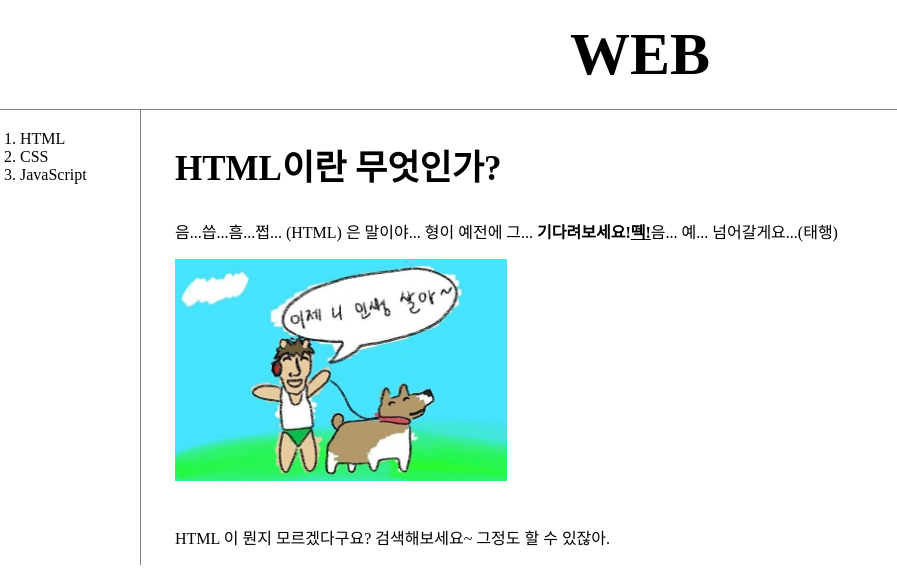
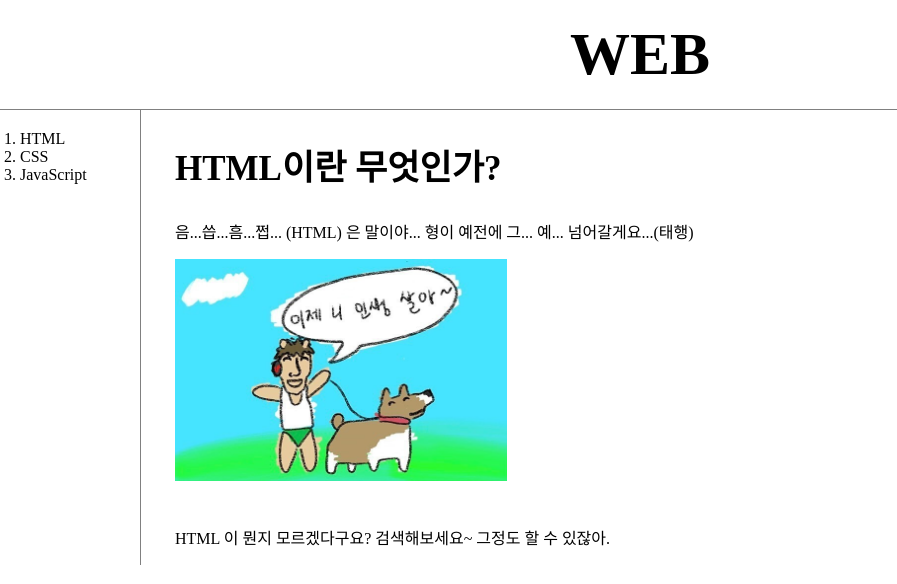
Before and after one commit to NamkKungGeon/my-first-web-site, a plain HTML site: page 1.html in a window 1280 px wide. Shown: the whole page, without its empty margins (0-897 px from the left). Drawn offline with Linux system fonts and the light colour scheme.

Commit message:
Add files via upload

```diff
--- a/1.html
+++ b/1.html
@@ -16,7 +16,7 @@
             <div id = "article">
                 <h2>HTML이란 무엇인가?</h2>
                 <p>
-                    <a href = "http://www.w3.org/TR/html5/" target = "_blank" title = "HTML5 specification">음...씁...흠...쩝... (HTML)</a> 은 말이야... 형이 예전에 그... <strong>기다려보세요!<u>떽!</u></strong>음... 예... 넘어갈게요...(태행)</p>
+                    <a href = "http://www.w3.org/TR/html5/" target = "_blank" title = "HTML5 specification">음...씁...흠...쩝... (HTML)</a> 은 말이야... 형이 예전에 그... 예... 넘어갈게요...(태행)</p>
                     <img src = "coding1.jpg" width = "30%">
                     <p style = "margin-top:40px;">HTML 이 뭔지 모르겠다구요? 검색해보세요~ 그정도 할 수 있잖아.</p>
             </div>
```
